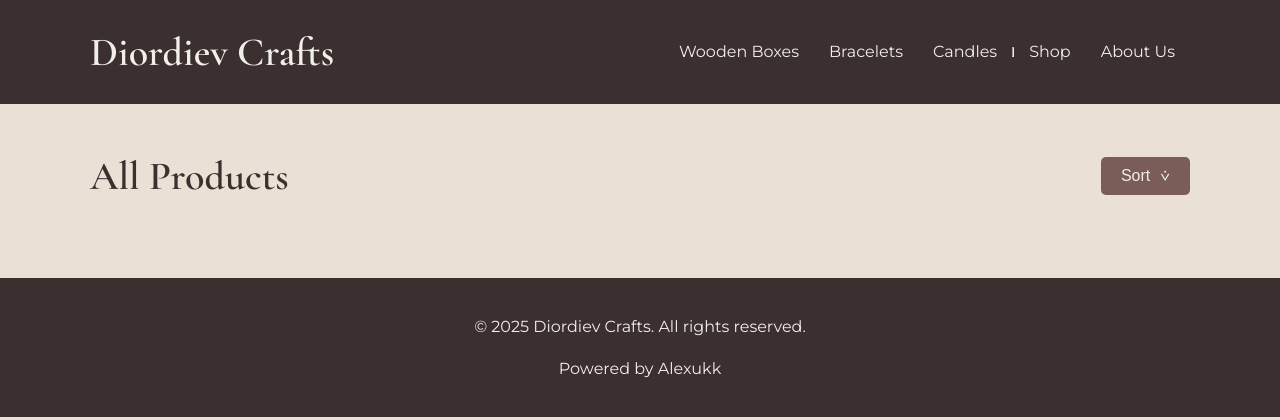
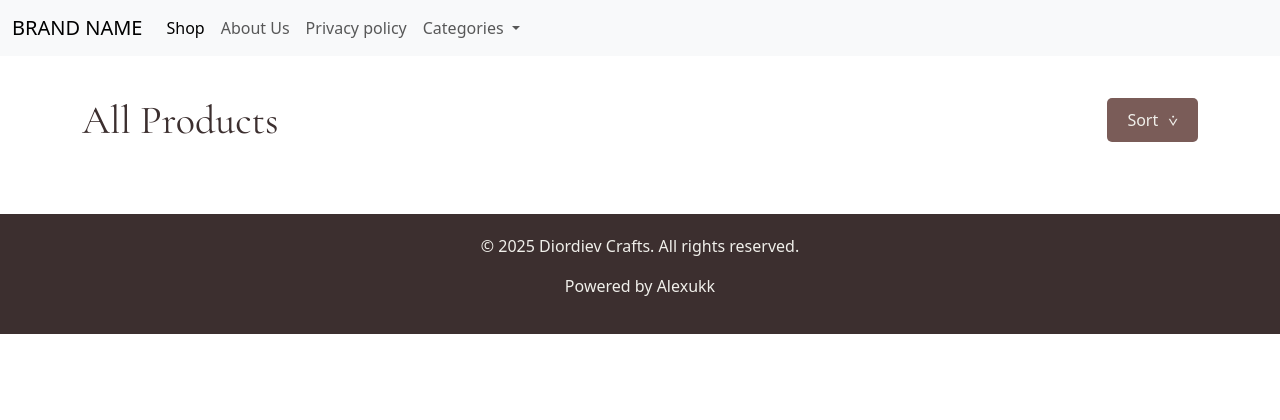
Before and after one commit to Alexukk/Diordiev-Crafts, a Flask app: page /shop in a window 1280 px wide. Shown: the top 420 px of the page. Run offline with Flask 3, Linux system fonts and the light colour scheme.

Commit message:
Reworked Navbar and index page

```diff
--- a/main.py
+++ b/main.py
@@ -72,7 +72,7 @@ def create_post():
 
     # Теперь ты можешь быть уверен, что сюда попадет только админ
     if request.method == 'POST':
-        name = request.form.get('name')
+        title = request.form.get('title')
         price = request.form.get('price')
         text = request.form.get('text')
         photo1 = request.form.get('photo1')
--- a/static/css/main.css
+++ b/static/css/main.css
@@ -654,4 +654,116 @@ a {
     .admin-grid {
         grid-template-columns: 1fr;
     }
+}/* --- Обновлённые стили для секции Andrew's Wood --- */
+.hero-andrews-wood {
+    background-image: url('/static/img/main_page.jpg');
+    background-size: cover;
+    background-position: center;
+    background-repeat: no-repeat;
+    height: 100vh;
+    display: flex;
+    /* Изменяем выравнивание, чтобы контент был внизу */
+    align-items: flex-end;
+    justify-content: center;
+    position: relative;
+    color: #fff;
+    text-align: center;
+    padding-bottom: 50px; /* Отступ снизу */
 }
+
+.hero-andrews-wood::after {
+    content: '';
+    position: absolute;
+    top: 0;
+    left: 0;
+    width: 100%;
+    height: 100%;
+    background-color: rgba(0, 0, 0, 0.5);
+    z-index: 1;
+}
+
+.hero-andrews-wood-content {
+    position: relative;
+    z-index: 2;
+}
+
+.hero-andrews-wood h1 {
+    font-family: 'Cormorant Garamond', serif;
+    font-size: 5em;
+    font-weight: 400;
+    font-style: italic;
+    margin-bottom: 0.2em;
+}
+
+.hero-andrews-wood p {
+    font-family: 'Montserrat', sans-serif;
+    font-size: 1.5em;
+    font-weight: 400;
+}
+
+.hero-andrews-wood-button {
+    background-color: transparent;
+    color: #fff;
+    border: 2px solid #fff;
+    padding: 10px 30px;
+    margin-top: 30px;
+    text-transform: uppercase;
+    transition: background-color 0.3s, color 0.3s;
+}
+
+.hero-andrews-wood-button:hover {
+    background-color: #fff;
+    color: #000;
+}
+
+/* Стили для мобильных устройств */
+@media (max-width: 768px) {
+    .hero-andrews-wood {
+        padding-bottom: 30px; /* Уменьшаем отступ для мобильных */
+    }
+    .hero-andrews-wood h1 {
+        font-size: 3em;
+    }
+    .hero-andrews-wood p {
+        font-size: 1em;
+    }
+    .hero-andrews-wood-button {
+        padding: 8px 20px;
+    }
+    /* Дополнительные стили для центрирования на маленьких экранах */
+    .hero-andrews-wood-content {
+        display: flex;
+        flex-direction: column;
+        align-items: center;
+    }
+}/* --- Стили для адаптивности (mobile-first) --- */
+@media (max-width: 768px) {
+    .hero-andrews-wood {
+        /* Урезаем высоту вдвое для мобильных */
+        height: 50vh;
+        padding-bottom: 30px;
+    }
+    .hero-andrews-wood h1 {
+        font-size: 2.5em;
+        margin-bottom: 0.5em;
+    }
+    .hero-andrews-wood p {
+        font-size: 1.1em;
+        padding: 0 15px;
+    }
+    .hero-andrews-wood-button {
+        padding: 8px 20px;
+        font-size: 1em;
+    }
+    .about-section .about-content {
+        flex-direction: column;
+        text-align: center;
+    }
+    .about-section .about-content img {
+        width: 100%;
+        margin-bottom: 20px;
+    }
+    .collection-section .categories-grid {
+        grid-template-columns: 1fr;
+    }
+}
--- a/templates/base.html
+++ b/templates/base.html
@@ -3,30 +3,48 @@
 <head>
     <meta charset="UTF-8">
     <meta name="viewport" content="width=device-width, initial-scale=1.0">
-    <title>{% block title %}Diordiev Crafts{% endblock %}</title>
+    <title>{% block title %}BRAND NAME{% endblock %}</title>
     <link rel="stylesheet" href="/static/css/main.css">
     <link rel="preconnect" href="https://fonts.googleapis.com">
     <link rel="preconnect" href="https://fonts.gstatic.com" crossorigin>
     <link rel="icon" type="image/png" href="/static/img/logo.png">
+    <link href="https://cdn.jsdelivr.net/npm/bootstrap@5.3.8/dist/css/bootstrap.min.css" rel="stylesheet" integrity="sha384-sRIl4kxILFvY47J16cr9ZwB07vP4J8+LH7qKQnuqkuIAvNWLzeN8tE5YBujZqJLB" crossorigin="anonymous">
     <link href="https://fonts.googleapis.com/css2?family=Cormorant+Garamond:wght@400;600&family=Montserrat:wght@400;700&display=swap" rel="stylesheet">
 </head>
 <body>
-
-    <header class="header">
-        <div class="container">
-            <a href="{{ url_for('index') }}" class="header__logo">Diordiev Crafts</a>
-            <nav class="header__nav">
-                <ul>
-                    <li><a href="{{ url_for('shop', category='boxes') }}">Wooden Boxes</a></li>
-                    <li><a href="{{ url_for('shop', category='bracelets') }}">Bracelets</a></li>
-                    <li><a href="{{ url_for('shop', category='candles') }}">Candles</a></li>
-                    <hr>
-                    <li><a href="{{ url_for('shop') }}">Shop</a></li>
-                    <li><a href="{{ url_for('aboutUs') }}">About Us</a></li>
-                </ul>
-            </nav>
-        </div>
-    </header>
+    <nav class="navbar navbar-expand-lg bg-body-tertiary">
+  <div class="container-fluid">
+    <a class="navbar-brand" href="{{ url_for('index') }}">BRAND NAME</a>
+    <button class="navbar-toggler" type="button" data-bs-toggle="collapse" data-bs-target="#navbarNavDropdown" aria-controls="navbarNavDropdown" aria-expanded="false" aria-label="Toggle navigation">
+      <span class="navbar-toggler-icon"></span>
+    </button>
+    <div class="collapse navbar-collapse" id="navbarNavDropdown">
+      <ul class="navbar-nav">
+        <li class="nav-item">
+          <a class="nav-link active" aria-current="page" href="{{url_for('shop')}}">Shop</a>
+        </li>
+        <li class="nav-item">
+          <a class="nav-link" href="{{url_for('aboutUs')}}">About Us</a>
+        </li>
+        <li class="nav-item">
+          <a class="nav-link" href="#">Privacy policy</a>
+        </li>
+        <li class="nav-item dropdown">
+          <a class="nav-link dropdown-toggle" href="#" role="button" data-bs-toggle="dropdown" aria-expanded="false">
+            Categories
+          </a>
+          <ul class="dropdown-menu">
+            <li><a class="dropdown-item" href="{{url_for('shop', category='woodenware')}}">Woodenware</a></li>
+              <hr>
+            <li><a class="dropdown-item" href="{{url_for('shop', category='accessories')}}">Accessories</a></li>
+              <hr>
+            <li><a class="dropdown-item" href="{{url_for('shop', category='other')}}">Other</a></li>
+          </ul>
+        </li>
+      </ul>
+    </div>
+  </div>
+</nav>
 
     <main>
         {% block content %}{% endblock %}
@@ -41,6 +59,7 @@
         </div>
     </footer>
 
+    <script src="https://cdn.jsdelivr.net/npm/bootstrap@5.3.8/dist/js/bootstrap.bundle.min.js" integrity="sha384-FKyoEForCGlyvwx9Hj09JcYn3nv7wiPVlz7YYwJrWVcXK/BmnVDxM+D2scQbITxI" crossorigin="anonymous"></script>
     <script>
         document.addEventListener('DOMContentLoaded', () => {
             console.log('Diordiev Crafts page loaded.');
--- a/templates/shop.html
+++ b/templates/shop.html
@@ -28,8 +28,8 @@
                     <div class="filter-group">
                         <p class="filter-title">Category</p>
                         <label>
-                            <input type="checkbox" name="category" value="boxes">
-                            Wooden Boxes
+                            <input type="checkbox" name="category" value="woodenware">
+                            Woodenware
                         </label>
                         <label>
                             <input type="checkbox" name="category" value="bracelets">
```
Also changed, not shown: models.py (+24 -5 lines), templates/index.html (+14 -14 lines), 2 other files.
